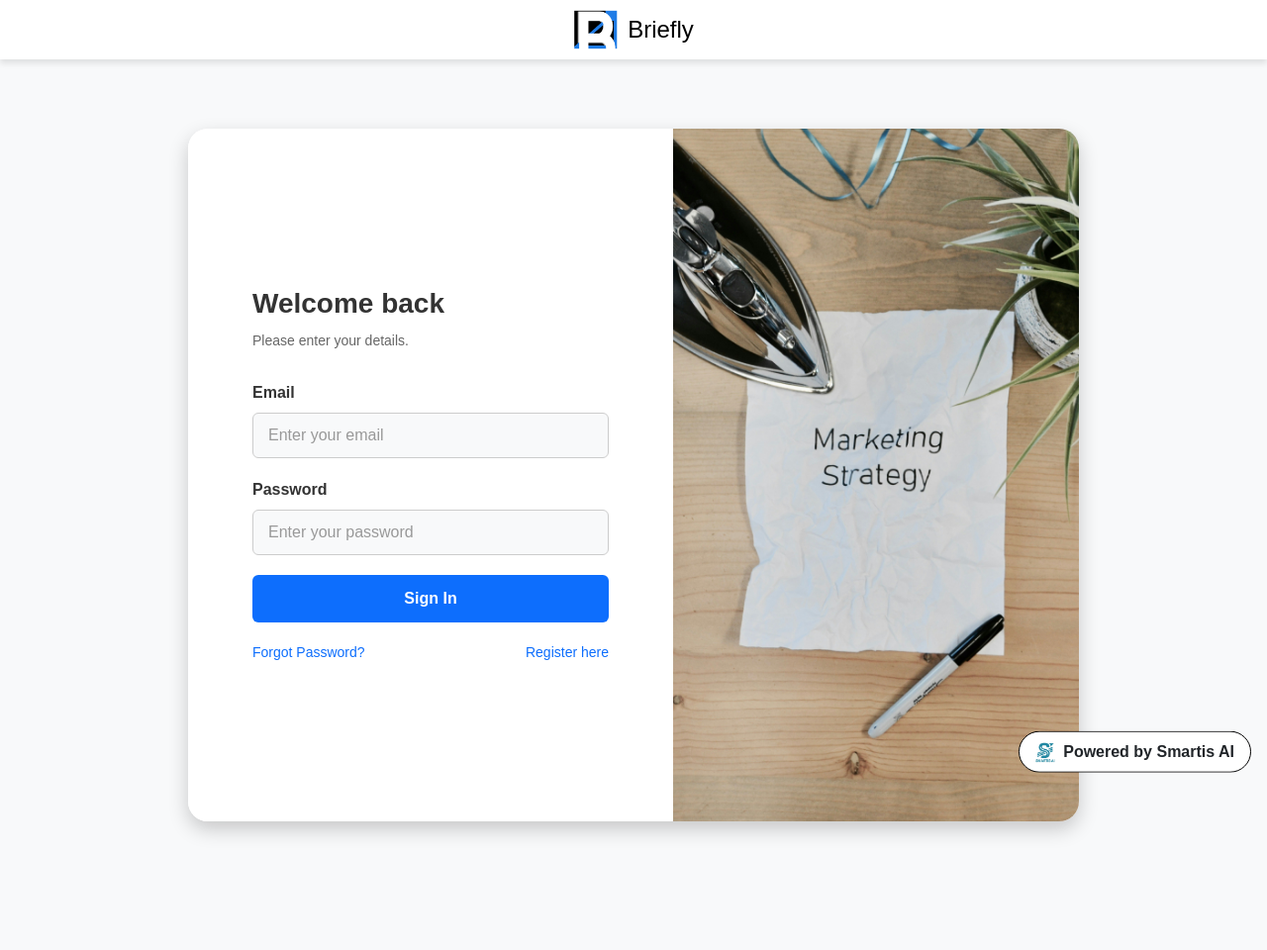
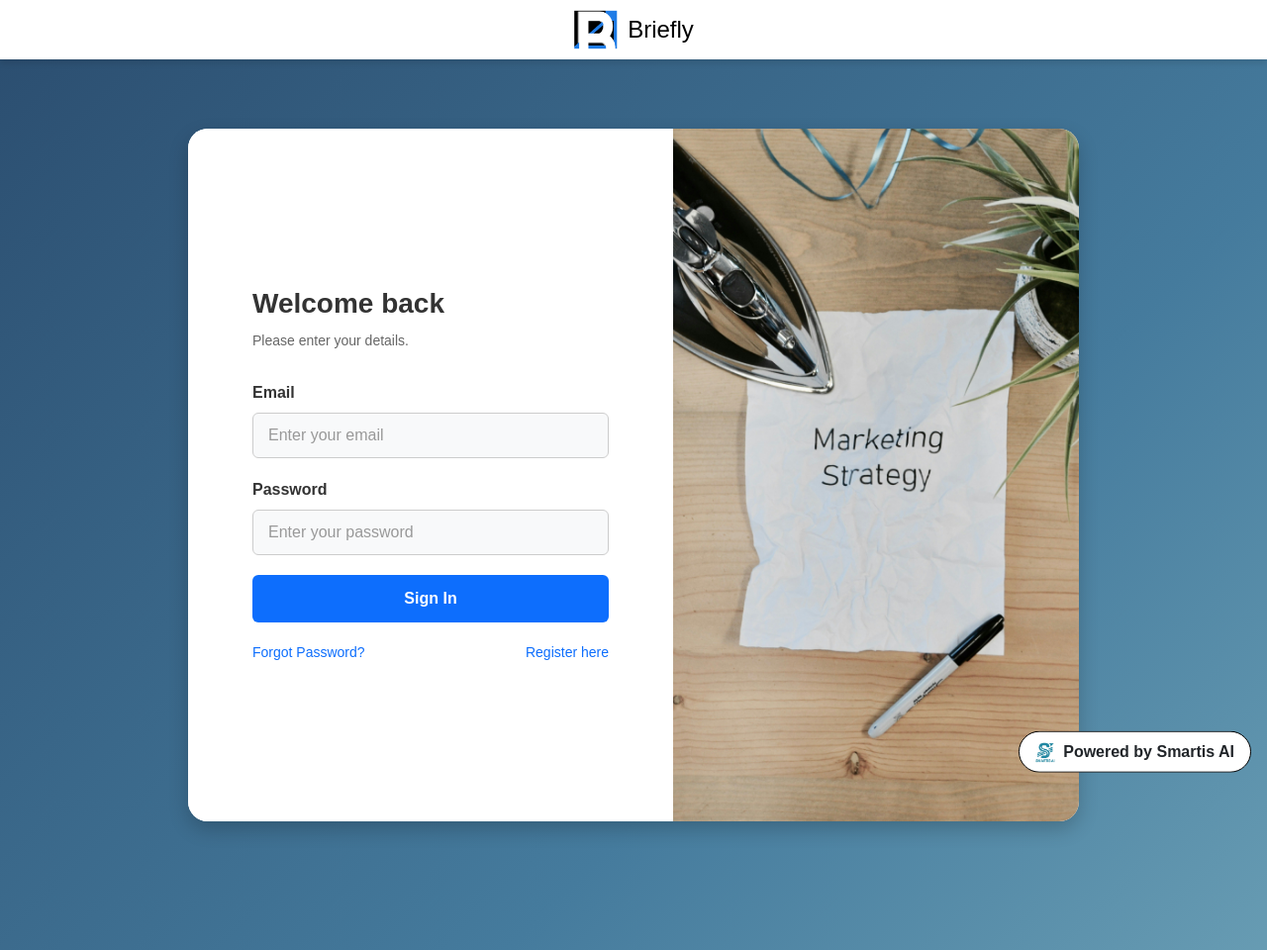
Before and after one commit to Joanmascastella/Briefly, a Django app: page /login/ in a window 1280 px wide. Shown: the whole page at 99% size. Run offline with Django 5.2, Linux system fonts and the light colour scheme.

Commit message:
adding colored background gradient

```diff
--- a/breifly/breiflyplatform/templates/loginForm.html
+++ b/breifly/breiflyplatform/templates/loginForm.html
@@ -1,15 +1,25 @@
 {% include 'header.html' %}
 
 <style>
+
+    @keyframes gradientBG {
+      0% { background-position: 0% 50%; }
+      50% { background-position: 100% 50%; }
+      100% { background-position: 0% 50%; }
+    }
+
     body {
         margin: 0;
         padding: 0;
         font-family: Arial, sans-serif;
-        background-color: #f8f9fa;
+        {#background-color: #f8f9fa;#}
         display: flex;
         justify-content: center;
         align-items: center;
         min-height: 100vh;
+        background: linear-gradient(-45deg, #A8DADC, #457B9D, #1D3557, #6A4C93, #8E44AD);
+        background-size: 400% 400%;
+        animation: gradientBG 15s ease infinite;
     }
 
     .main-container {
@@ -162,3 +172,17 @@
     <div class="image-container">
     </div>
 </div>
+
+
+<script>
+    particlesJS('background', {
+  particles: {
+    number: { value: 80 },
+    color: { value: '#ffffff' },
+    opacity: { value: 0.5 },
+    size: { value: 3 },
+    line_linked: { enable: true }
+  }
+});
+
+</script>
```
